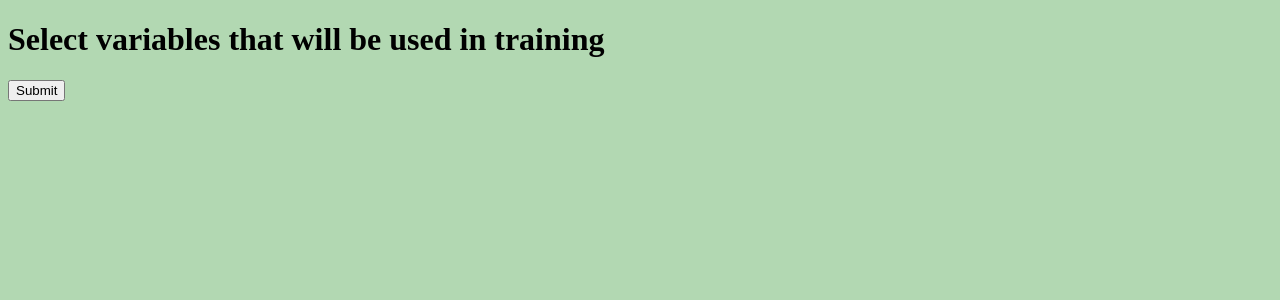
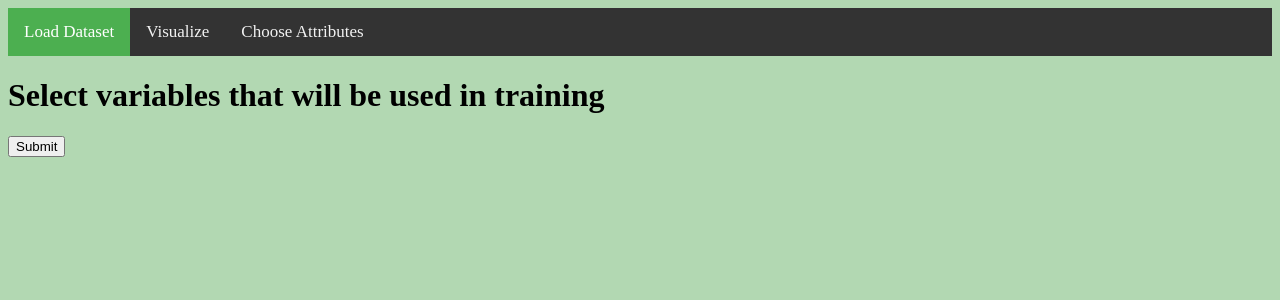
Before and after one commit to Neroxn/website-app, a Flask app: page /select_variables in a window 1280 px wide. Shown: the top 300 px of the page. Run offline with Flask 2, Linux system fonts and the light colour scheme; parts of the project's set-up code (start-up, migrations or seed data) failed here and were passed over.

Commit message:
Update select_variables.html

```diff
--- a/templates/select_variables.html
+++ b/templates/select_variables.html
@@ -14,8 +14,44 @@
 body {
 	background: rgba(0, 128, 0, 0.3);
 }
+
+/* Add a black background color to the top navigation */
+.topnav {
+  background-color: #333;
+  overflow: hidden;
+}
+
+/* Style the links inside the navigation bar */
+.topnav a {
+  float: left;
+  color: #f2f2f2;
+  text-align: center;
+  padding: 14px 16px;
+  text-decoration: none;
+  font-size: 17px;
+}
+
+/* Change the color of links on hover */
+.topnav a:hover {
+  background-color: #ddd;
+  color: black;
+}
+
+/* Add a color to the active/current link */
+.topnav a.active {
+  background-color: #4CAF50;
+  color: white;
+}
+
 </style>
 </head>
+
+<div class="topnav">
+  <a class="active" href="/"> Load Dataset</a>
+  <a href="{{ url_for('select_variables') }}">Visualize</a>
+  <a href="{{ url_for('select_variables') }}">Choose Attributes</a>
+</div>
+
     <h1>Select variables that will be used in training </h1>
 <form method="post">
 <ul class='checkboxes'>
```
